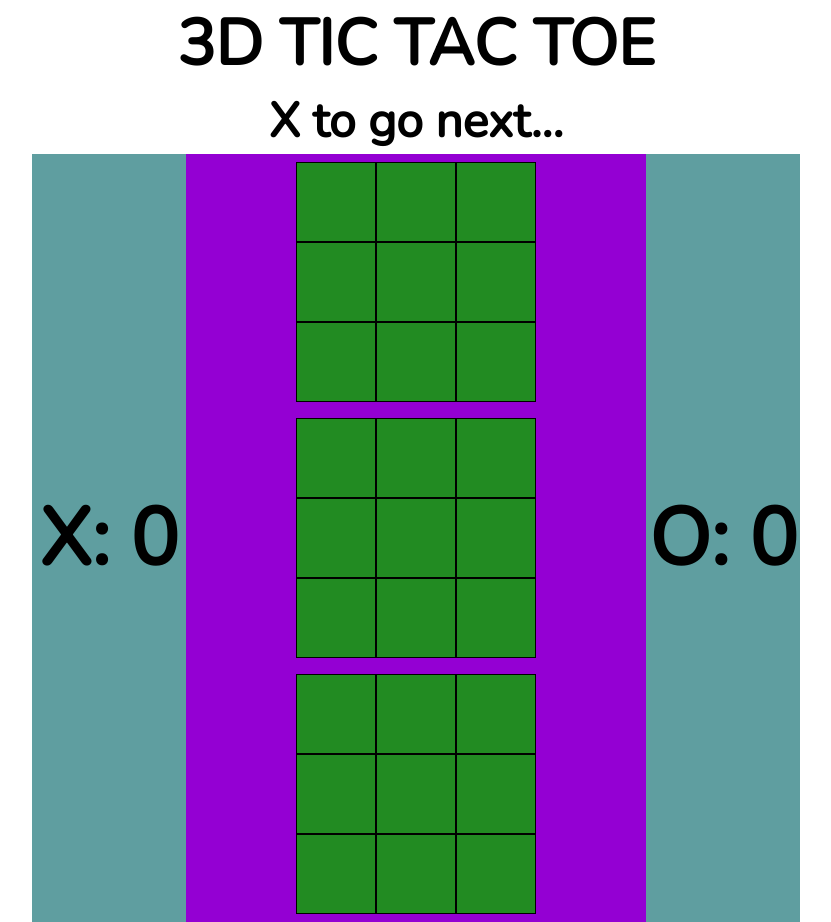
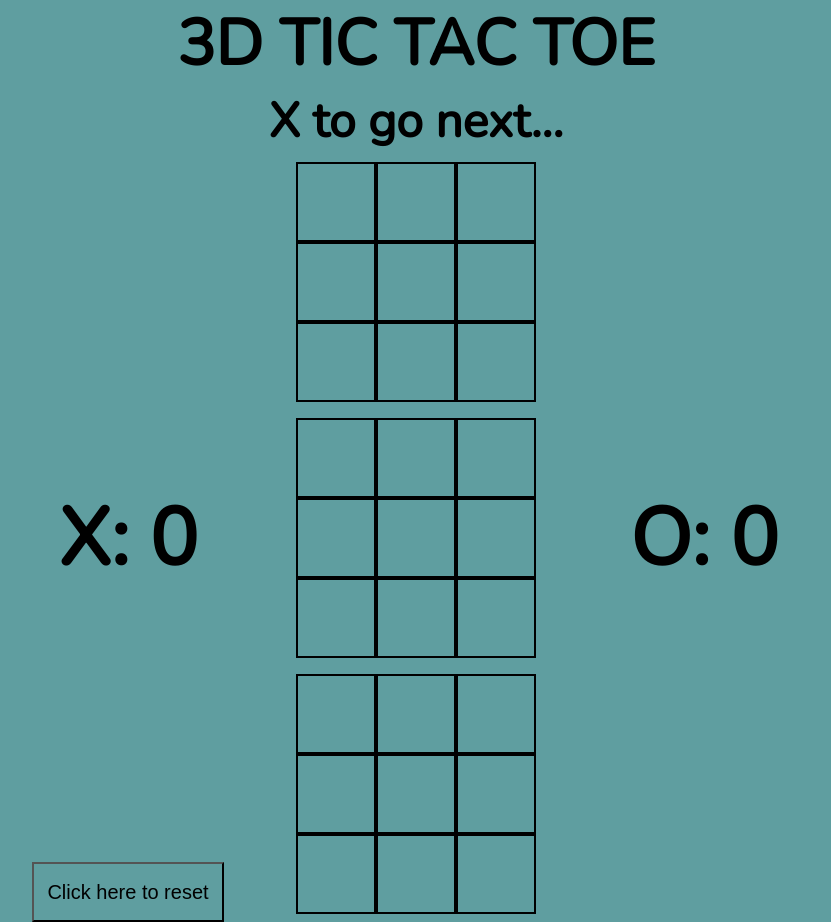
Before and after one commit to Iamasamwich/ttt3d, a React (Create React App) app: page / in a window 1280 px wide. Shown: the whole page, without its empty margins (224-1055 px from the left). Built offline with nearby package versions, Linux system fonts and the light colour scheme.

Commit message:
added reset button and new game advice

```diff
--- a/package.json
+++ b/package.json
@@ -34,5 +34,6 @@
       "last 1 firefox version",
       "last 1 safari version"
     ]
-  }
+  },
+  "homepage": "./"
 }
--- a/src/components/App.js
+++ b/src/components/App.js
@@ -74,6 +74,11 @@ const App = () => {
     };
   };
 
+  const handleReset = (e) => {
+    setBoard(resetBoard);
+    setScore([0,0]);
+  }
+
   return (
     <div className='app'
       onClick={handleAppClick}
@@ -82,7 +87,7 @@ const App = () => {
         <h1>3D TIC TAC TOE</h1>
       </div>
       <Status whoseTurn={whoseTurn} winner={winner} />
-      <Panels board={board} score={score} squareClicked={handleSquareClick} />
+      <Panels board={board} score={score} winner={winner} squareClicked={handleSquareClick} reset={handleReset} />
 
     </div>
   )
--- a/src/components/Panels.js
+++ b/src/components/Panels.js
@@ -1,12 +1,24 @@
 import React from 'react';
 import Board from './Board';
 
-const Panels = ({board, squareClicked, score}) => {
+const Panels = ({board, squareClicked, score, reset, winner}) => {
 
   return (
     <div className='panels'>
       <div className='score'>
+        {winner ?
+          <div className='reset-advice'>
+            Tap the board to start a new game
+          </div>
+          :
+          null
+        }
         <h3>X: {score[0]}</h3>
+        <button
+          className='reset'
+          onClick={reset}>
+            Click here to reset
+        </button>
       </div>
       <Board board={board} squareClicked={squareClicked} />
       <div className='score'>
--- a/src/style/style.css
+++ b/src/style/style.css
@@ -7,7 +7,9 @@
 body {
   font-family: 'Nunito', sans-serif;
   margin: 0;
+  background-color: cadetblue;
 }
+
 
 .app {
   margin: 0 auto;
@@ -56,17 +58,16 @@ h5 {
 }
 
 .score {
-  background-color: cadetblue;
-  width: 20%;
+  width: 25%;
   display: flex;
   flex-direction: column;
   justify-content: center;
   align-items: center;
+  position: relative;
 }
 
 .board {
-  width: 60%;
-  background-color: darkviolet;
+  width: 50%;
   display: flex;
   flex-direction: column;
   flex-wrap: nowrap;
@@ -76,7 +77,6 @@ h5 {
 .layer {
   width: 240px;
   height: 240px;
-  background-color: forestgreen;
   margin: 8px;
 }
 
@@ -91,5 +91,32 @@ h5 {
   display: flex;
   align-items: center;
   justify-content: center;
-  border: 1px solid black;
+  border: 2px solid black;
 }
+
+.reset {
+  position: absolute;
+  bottom: 0;
+  width: 100%;
+  height: 60px;
+  background-color: cadetblue;
+  font-size: 20px;
+}
+
+.reset:hover {
+  cursor: pointer;
+}
+
+.reset-advice {
+  position: absolute;
+  top: 0;
+  width: 100%;
+  font-size: 30px;
+  animation: flash 1s linear infinite;
+}
+
+@keyframes flash {
+  0% {opacity: 1}
+  50% {opacity: 0}
+  100% {opacity: 1}
+}
```
